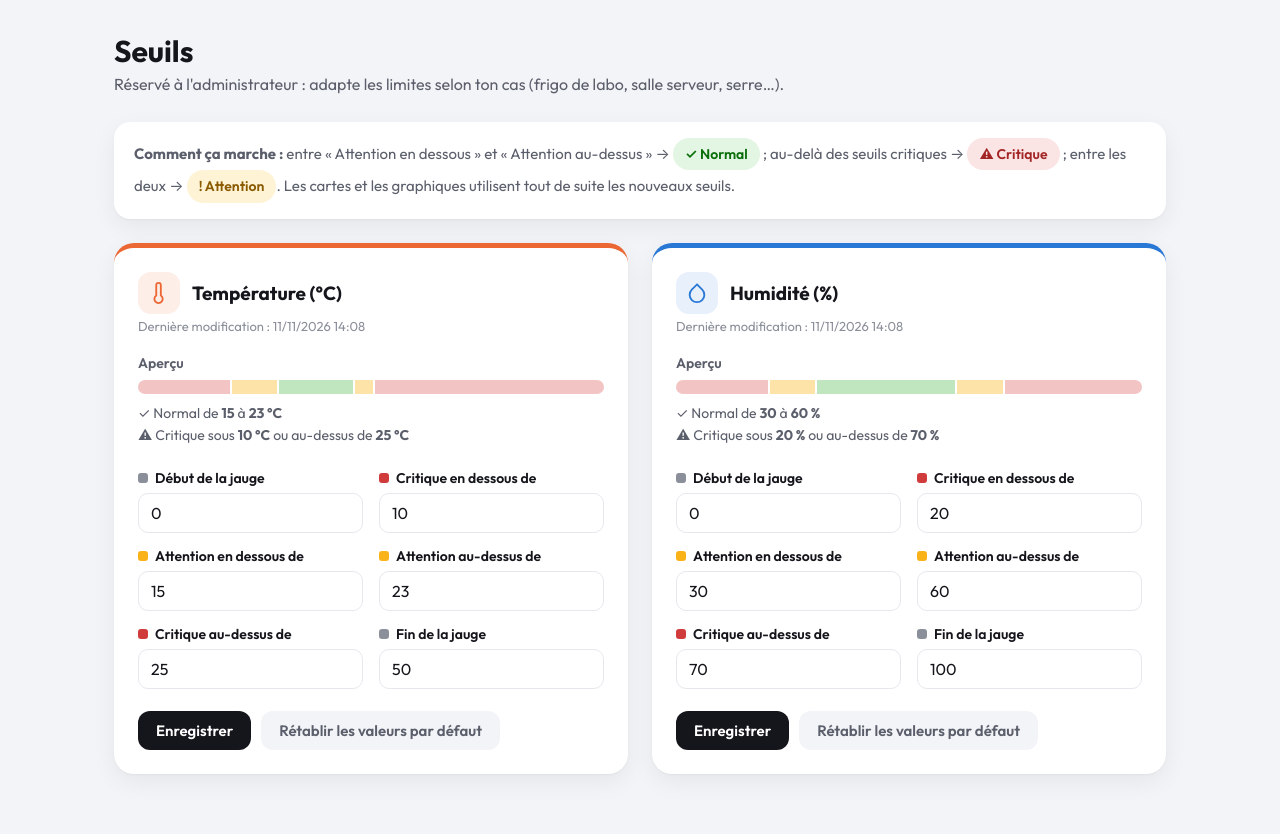
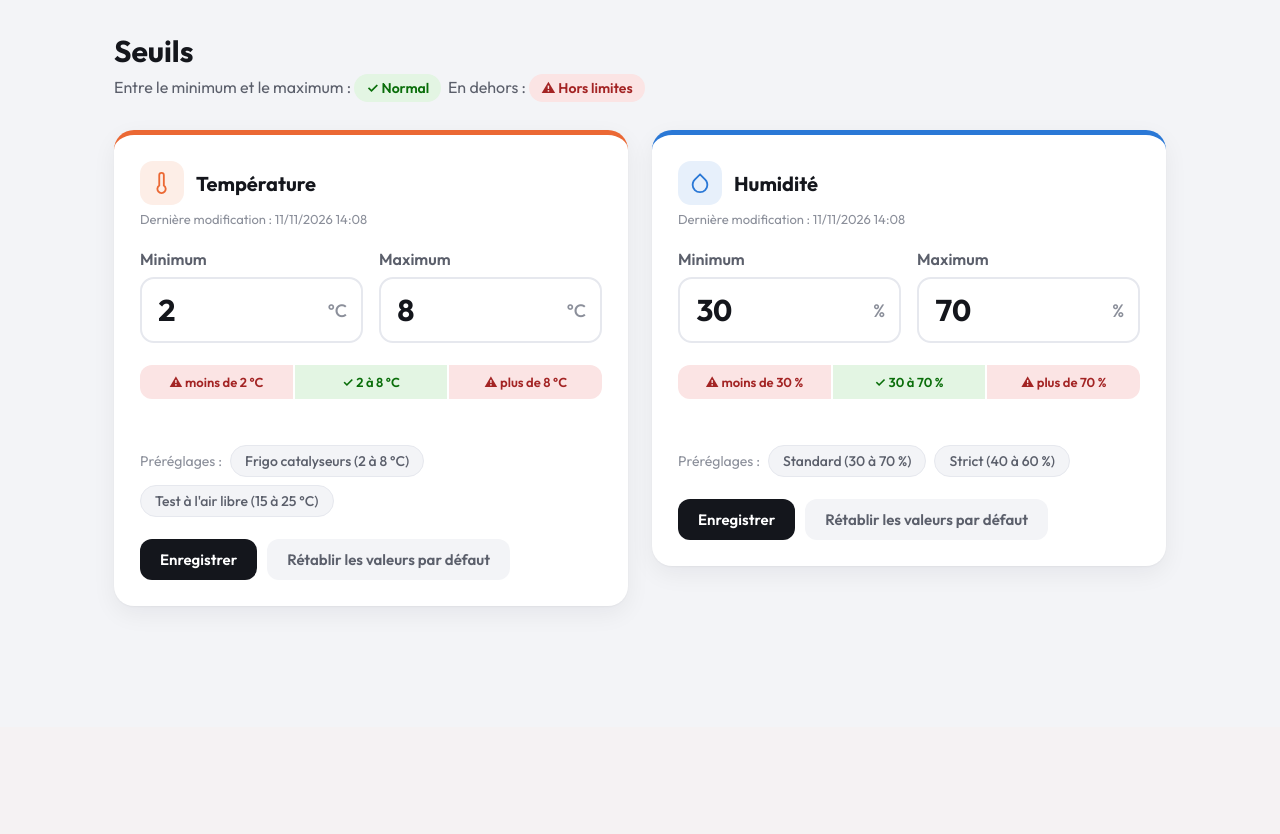
Before and after one commit to Oumayma-da/Cold_Chain_Monitoring_ioT, a Django app: page /parametres/seuils/ in a window 1280 px wide. Shown: the part 73-907 px from the top of the page. After the commit the page ends 681 px from the top, so only its background shows below. Run offline with Django 5.2, Linux system fonts and the light colour scheme; the visitor is signed in with stand-in values (Sample User, id 1); data comes from the database, SQL or seed files in the repository.

Commit message:
seuil interface changes

```diff
--- a/DHT/admin.py
+++ b/DHT/admin.py
@@ -40,4 +40,4 @@ class Dht11Admin(admin.ModelAdmin):
 # Les seuils sont aussi modifiables depuis l'admin Django
 @admin.register(Seuil)
 class SeuilAdmin(admin.ModelAdmin):
-    list_display = ('champ', 'critique_min', 'attention_min', 'attention_max', 'critique_max', 'modifie_le')
+    list_display = ('champ', 'valeur_min', 'valeur_max', 'modifie_le')
--- a/DHT/forms.py
+++ b/DHT/forms.py
@@ -38,6 +38,8 @@ from .models import Seuil  # noqa: E402
 class SeuilForm(forms.ModelForm):
     class Meta:
         model = Seuil
-        fields = ['echelle_min', 'critique_min', 'attention_min',
-                  'attention_max', 'critique_max', 'echelle_max']
-        widgets = {nom: forms.NumberInput(attrs={'step': '0.1'}) for nom in fields}
+        fields = ['valeur_min', 'valeur_max']
+        widgets = {
+            'valeur_min': forms.NumberInput(attrs={'step': '0.1'}),
+            'valeur_max': forms.NumberInput(attrs={'step': '0.1'}),
+        }
--- a/DHT/templates/DHT/base.html
+++ b/DHT/templates/DHT/base.html
@@ -183,20 +183,18 @@
         // ================= OUTILS COMMUNS =================
         const CONFIG = JSON.parse(document.getElementById('config').textContent);
 
-        // Renvoie l'état d'une valeur : normal / attention / critique
+        // Renvoie l'état d'une valeur : normal (entre min et max) ou critique (en dehors)
         function etatValeur(champ, valeur) {
             if (valeur === null || valeur === undefined) return 'inconnu';
             const s = CONFIG.seuils[champ];
-            if (valeur < s.critique_min || valeur > s.critique_max) return 'critique';
-            if (valeur < s.attention_min || valeur > s.attention_max) return 'attention';
+            if (valeur < s.min || valeur > s.max) return 'critique';
             return 'normal';
         }
 
         const TEXTES_ETAT = {
-            normal:    { icone: '✓', texte: 'Normal' },
-            attention: { icone: '!', texte: 'Attention' },
-            critique:  { icone: '⚠', texte: 'Critique' },
-            inconnu:   { icone: '•', texte: 'Aucune donnée' },
+            normal:   { icone: '✓', texte: 'Normal' },
+            critique: { icone: '⚠', texte: 'Hors limites' },
+            inconnu:  { icone: '•', texte: 'Aucune donnée' },
         };
 
         function htmlPastille(etat) {
--- a/DHT/templates/DHT/inserer.html
+++ b/DHT/templates/DHT/inserer.html
@@ -32,7 +32,6 @@
 
     .scenario:hover { transform: translateY(-2px); box-shadow: var(--ombre); }
     .scenario.normal    { border-left-color: var(--normal); }
-    .scenario.attention { border-left-color: var(--attention); }
     .scenario.critique  { border-left-color: var(--critique); }
 
     .scenario strong { display: block; font-size: 16px; margin-bottom: 4px; }
--- a/DHT/templates/DHT/seuils.html
+++ b/DHT/templates/DHT/seuils.html
@@ -8,71 +8,71 @@
 
     .message { padding: 14px 18px; border-radius: 14px; margin-bottom: 20px; font-weight: 500; background: #e3f5e3; color: #0a6e0a; }
 
-    .carte { background: var(--surface); border-radius: var(--rayon); box-shadow: var(--ombre); padding: 24px; border-top: 5px solid var(--bordure); }
+    .carte { background: var(--surface); border-radius: var(--rayon); box-shadow: var(--ombre); padding: 26px; border-top: 5px solid var(--bordure); }
     .carte.temp { border-top-color: var(--temp); }
     .carte.hum  { border-top-color: var(--hum); }
 
-    .carte-nom { display: flex; align-items: center; gap: 12px; font-size: 19px; font-weight: 700; margin-bottom: 4px; }
-    .icone { width: 42px; height: 42px; border-radius: 13px; display: grid; place-items: center; }
+    .carte-nom { display: flex; align-items: center; gap: 12px; font-size: 20px; font-weight: 700; }
+    .icone { width: 44px; height: 44px; border-radius: 13px; display: grid; place-items: center; }
     .carte.temp .icone { background: var(--temp-clair); color: var(--temp); }
     .carte.hum  .icone { background: var(--hum-clair);  color: var(--hum); }
-    .modifie { color: var(--texte-3); font-size: 13px; margin: 0 0 20px; }
+    .modifie { color: var(--texte-3); font-size: 13px; margin: 6px 0 22px; }
 
-    /* ---- Aperçu de la jauge ---- */
-    .apercu-titre { font-size: 14px; font-weight: 600; color: var(--texte-2); margin-bottom: 8px; }
-    .jauge { display: flex; gap: 2px; height: 14px; margin-bottom: 6px; }
-    .zone { height: 100%; display: grid; place-items: center; font-size: 10px; font-weight: 700; color: rgba(0,0,0,.45); overflow: hidden; }
-    .zone:first-child { border-radius: 999px 0 0 999px; }
-    .zone:last-child  { border-radius: 0 999px 999px 0; }
-    .zone.critique  { background: #f3c4c4; }
-    .zone.attention { background: #fde3a7; }
-    .zone.normal    { background: #bfe6bf; }
-    .resume { font-size: 14px; color: var(--texte-2); margin: 8px 0 22px; line-height: 1.6; }
+    /* ---- Min / Max ---- */
+    .min-max { display: grid; grid-template-columns: 1fr 1fr; gap: 16px; }
+    .champ label { display: block; font-weight: 600; color: var(--texte-2); margin-bottom: 8px; }
 
-    /* ---- Champs ---- */
-    .champs { display: grid; grid-template-columns: 1fr 1fr; gap: 14px 16px; }
-    .champ label { display: flex; align-items: center; gap: 7px; font-weight: 600; font-size: 14px; margin-bottom: 6px; }
-    .pastille-mini { width: 10px; height: 10px; border-radius: 3px; flex: none; }
-    .pastille-mini.critique  { background: var(--critique); }
-    .pastille-mini.attention { background: var(--attention); }
-    .pastille-mini.echelle   { background: var(--texte-3); }
+    .saisie { position: relative; }
+    .saisie input {
+        width: 100%; font: inherit; font-size: 30px; font-weight: 700; padding: 12px 56px 12px 16px;
+        border: 2px solid var(--bordure); border-radius: 14px; background: var(--surface); color: var(--texte);
+        font-variant-numeric: tabular-nums;
+    }
+    .saisie input:focus { outline: none; border-color: var(--hum); }
+    .saisie .unite { position: absolute; right: 16px; top: 50%; transform: translateY(-50%); color: var(--texte-3); font-size: 18px; font-weight: 500; }
 
-    .champ input {
-        width: 100%; font: inherit; font-size: 16px; padding: 9px 12px;
-        border: 1px solid var(--bordure); border-radius: 10px; background: var(--surface); color: var(--texte);
+    .errorlist { color: var(--critique); margin: 6px 0 0; padding: 0; list-style: none; font-size: 14px; }
+    .erreur-generale { background: #fbe4e4; color: #a32424; border-radius: 12px; padding: 10px 14px; margin-bottom: 16px; font-size: 14px; }
+    .erreur-generale .errorlist { color: inherit; margin: 0; }
+
+    /* ---- Aperçu ---- */
+    .apercu { display: flex; gap: 2px; height: 34px; margin-top: 22px; border-radius: 12px; overflow: hidden; font-size: 13px; font-weight: 600; }
+    .apercu div { flex: 1; display: grid; place-items: center; }
+    .apercu .bas, .apercu .haut { background: #fbe4e4; color: #a32424; }
+    .apercu .ok { background: #e3f5e3; color: #0a6e0a; }
+    #erreur-temp, #erreur-hum { color: var(--critique); font-size: 14px; margin-top: 8px; min-height: 20px; }
+
+    /* ---- Préréglages ---- */
+    .prereglages { display: flex; gap: 8px; flex-wrap: wrap; margin-top: 18px; align-items: center; }
+    .prereglages span { color: var(--texte-3); font-size: 14px; }
+    .chip {
+        font: inherit; font-size: 14px; font-weight: 500; cursor: pointer;
+        background: var(--fond); color: var(--texte-2); border: 1px solid var(--bordure);
+        border-radius: 999px; padding: 6px 14px;
     }
-    .champ input:focus { outline: 2px solid var(--hum); border-color: transparent; }
-    .errorlist { color: var(--critique); margin: 4px 0 0; padding: 0; list-style: none; font-size: 13px; }
-    .erreur-generale { background: #fbe4e4; color: #a32424; border-radius: 10px; padding: 10px 14px; margin-bottom: 16px; font-size: 14px; }
-    .erreur-generale .errorlist { color: inherit; }
+    .chip:hover { background: var(--surface); color: var(--texte); }
 
     .actions { display: flex; gap: 10px; margin-top: 22px; flex-wrap: wrap; }
-    .bouton { font: inherit; font-weight: 600; font-size: 15px; border: none; border-radius: 12px; padding: 10px 18px; cursor: pointer; background: var(--texte); color: white; }
+    .bouton { font: inherit; font-weight: 600; font-size: 15px; border: none; border-radius: 12px; padding: 11px 20px; cursor: pointer; background: var(--texte); color: white; }
     .bouton.secondaire { background: var(--fond); color: var(--texte-2); }
-
-    .info { background: var(--surface); border-radius: 16px; box-shadow: var(--ombre); padding: 16px 20px; margin-bottom: 24px; color: var(--texte-2); font-size: 15px; line-height: 1.6; }
 {% endblock %}
 
 {% block contenu %}
     <h1 class="titre-page">Seuils</h1>
-    <p class="sous-titre">Réservé à l'administrateur : adapte les limites selon ton cas (frigo de labo, salle serveur, serre…).</p>
+    <p class="sous-titre">
+        Entre le minimum et le maximum : <span class="pastille normal">✓ Normal</span>
+        &nbsp;En dehors : <span class="pastille critique">⚠ Hors limites</span>
+    </p>
 
     {% for message in messages %}
         <div class="message">✓ {{ message }}</div>
     {% endfor %}
 
-    <div class="info">
-        <strong>Comment ça marche :</strong>
-        entre « Attention en dessous » et « Attention au-dessus » → <span class="pastille normal">✓ Normal</span> ;
-        au-delà des seuils critiques → <span class="pastille critique">⚠ Critique</span> ;
-        entre les deux → <span class="pastille attention">! Attention</span>.
-        Les cartes et les graphiques utilisent tout de suite les nouveaux seuils.
-    </div>
-
     <div class="grille">
         {% for c in cartes %}
         <form method="post" class="carte {{ c.mesure.code }}" data-champ="{{ c.mesure.code }}" novalidate>
             {% csrf_token %}
+
             <div class="carte-nom">
                 <span class="icone">
                     {% if c.mesure.code == 'temp' %}
@@ -81,30 +81,46 @@
                     <svg width="22" height="22" viewBox="0 0 24 24" fill="none" stroke="currentColor" stroke-width="2" stroke-linecap="round"><path d="M12 2.7l5.7 5.7a8 8 0 1 1-11.4 0z"/></svg>
                     {% endif %}
                 </span>
-                {{ c.mesure.nom }} ({{ c.mesure.unite }})
+                {{ c.mesure.nom }}
             </div>
             <p class="modifie">Dernière modification : {{ c.seuil.modifie_le|date:"d/m/Y H:i" }}</p>
-
-            <!-- Aperçu en direct -->
-            <div class="apercu-titre">Aperçu</div>
-            <div class="jauge"></div>
-            <div class="resume"></div>
 
             {% if c.form.non_field_errors %}
                 <div class="erreur-generale">{{ c.form.non_field_errors }}</div>
             {% endif %}
 
-            <div class="champs">
-                {% for champ in c.form %}
+            <!-- Les 2 valeurs -->
+            <div class="min-max">
                 <div class="champ">
-                    <label for="{{ champ.id_for_label }}">
-                        <span class="pastille-mini {% if 'critique' in champ.name %}critique{% elif 'attention' in champ.name %}attention{% else %}echelle{% endif %}"></span>
-                        {{ champ.label }}
-                    </label>
-                    {{ champ }}
-                    {{ champ.errors }}
+                    <label for="{{ c.form.valeur_min.id_for_label }}">Minimum</label>
+                    <div class="saisie">{{ c.form.valeur_min }}<span class="unite">{{ c.mesure.unite }}</span></div>
+                    {{ c.form.valeur_min.errors }}
                 </div>
-                {% endfor %}
+                <div class="champ">
+                    <label for="{{ c.form.valeur_max.id_for_label }}">Maximum</label>
+                    <div class="saisie">{{ c.form.valeur_max }}<span class="unite">{{ c.mesure.unite }}</span></div>
+                    {{ c.form.valeur_max.errors }}
+                </div>
+            </div>
+
+            <!-- Aperçu en direct -->
+            <div class="apercu">
+                <div class="bas"></div>
+                <div class="ok"></div>
+                <div class="haut"></div>
+            </div>
+            <div id="erreur-{{ c.mesure.code }}"></div>
+
+            <!-- Préréglages : remplissent les champs (il faut ensuite cliquer sur Enregistrer) -->
+            <div class="prereglages">
+                <span>Préréglages :</span>
+                {% if c.mesure.code == 'temp' %}
+                    <button type="button" class="chip" data-min="2" data-max="8">Frigo catalyseurs (2 à 8 °C)</button>
+                    <button type="button" class="chip" data-min="15" data-max="25">Test à l'air libre (15 à 25 °C)</button>
+                {% else %}
+                    <button type="button" class="chip" data-min="30" data-max="70">Standard (30 à 70 %)</button>
+                    <button type="button" class="chip" data-min="40" data-max="60">Strict (40 à 60 %)</button>
+                {% endif %}
             </div>
 
             <div class="actions">
@@ -118,39 +134,36 @@
 
 {% block script %}
 <script>
-    // Met à jour l'aperçu de la jauge pendant que l'admin tape
     document.querySelectorAll('form[data-champ]').forEach(form => {
         const champ = form.dataset.champ;
         const unite = CONFIG.mesures[champ].unite;
-        const lire = nom => parseFloat(form.querySelector(`[name="${champ}-${nom}"]`).value);
+        const champMin = form.querySelector(`[name="${champ}-valeur_min"]`);
+        const champMax = form.querySelector(`[name="${champ}-valeur_max"]`);
 
+        // Met à jour l'aperçu pendant que l'admin tape
         function majApercu() {
-            const v = {
-                emin: lire('echelle_min'), cmin: lire('critique_min'), amin: lire('attention_min'),
-                amax: lire('attention_max'), cmax: lire('critique_max'), emax: lire('echelle_max'),
-            };
-            const jauge = form.querySelector('.jauge');
-            const resume = form.querySelector('.resume');
+            const min = parseFloat(champMin.value);
+            const max = parseFloat(champMax.value);
+            const erreur = document.getElementById('erreur-' + champ);
 
-            const ordreOk = v.emin <= v.cmin && v.cmin <= v.amin && v.amin < v.amax && v.amax <= v.cmax && v.cmax <= v.emax;
-            if (Object.values(v).some(isNaN) || !ordreOk) {
-                jauge.innerHTML = '';
-                resume.innerHTML = '<span style="color:var(--critique)">⚠ Les valeurs ne sont pas dans le bon ordre.</span>';
-                return;
-            }
+            if (isNaN(min) || isNaN(max)) { erreur.textContent = 'Remplis les deux valeurs.'; return; }
+            if (min >= max) { erreur.textContent = '⚠ Le minimum doit être plus petit que le maximum.'; return; }
 
-            const zones = [
-                ['critique', v.emin, v.cmin], ['attention', v.cmin, v.amin], ['normal', v.amin, v.amax],
-                ['attention', v.amax, v.cmax], ['critique', v.cmax, v.emax],
-            ].filter(([, de, a]) => a > de);
-            jauge.innerHTML = zones.map(([etat, de, a]) => `<div class="zone ${etat}" style="flex:${a - de}"></div>`).join('');
-
-            resume.innerHTML =
-                `✓ Normal de <strong>${v.amin}</strong> à <strong>${v.amax} ${unite}</strong><br>` +
-                `⚠ Critique sous <strong>${v.cmin} ${unite}</strong> ou au-dessus de <strong>${v.cmax} ${unite}</strong>`;
+            erreur.textContent = '';
+            form.querySelector('.apercu .bas').textContent = `⚠ moins de ${min} ${unite}`;
+            form.querySelector('.apercu .ok').textContent = `✓ ${min} à ${max} ${unite}`;
+            form.querySelector('.apercu .haut').textContent = `⚠ plus de ${max} ${unite}`;
         }
 
-        form.querySelectorAll('input[type=number]').forEach(i => i.addEventListener('input', majApercu));
+        // Boutons de préréglage
+        form.querySelectorAll('.chip').forEach(chip => chip.addEventListener('click', () => {
+            champMin.value = chip.dataset.min;
+            champMax.value = chip.dataset.max;
+            majApercu();
+        }));
+
+        champMin.addEventListener('input', majApercu);
+        champMax.addEventListener('input', majApercu);
         majApercu();
     });
 </script>
--- a/DHT/views.py
+++ b/DHT/views.py
@@ -13,13 +13,18 @@ MESURES = {
     'hum': {'code': 'hum', 'nom': 'Humidité', 'unite': '%'},
 }
 
-# B2 : scénarios de test en un clic (les 3 cas du TP + humidité)
-SCENARIOS = {
-    'normal':   {'nom': 'Normal',            'temp': 20, 'hum': 50, 'etat': 'normal'},
-    'limite':   {'nom': 'Limite (25 °C)',    'temp': 25, 'hum': 55, 'etat': 'attention'},
-    'alerte':   {'nom': 'Alerte (30 °C)',    'temp': 30, 'hum': 55, 'etat': 'critique'},
-    'humidite': {'nom': 'Humidité critique', 'temp': 21, 'hum': 80, 'etat': 'critique'},
-}
+# B2 : scénarios de test en un clic, calculés à partir des seuils actuels
+def scenarios():
+    s = Seuil.tous()
+    t, h = s['temp'], s['hum']
+    temp_ok = round((t['min'] + t['max']) / 2, 1)   # milieu de la plage
+    hum_ok = round((h['min'] + h['max']) / 2, 1)
+    return {
+        'normal': {'nom': 'Normal',              'temp': temp_ok,      'hum': hum_ok, 'etat': 'normal'},
+        'chaud':  {'nom': 'Trop chaud',          'temp': t['max'] + 3, 'hum': hum_ok, 'etat': 'critique'},
+        'froid':  {'nom': 'Trop froid',          'temp': t['min'] - 2, 'hum': hum_ok, 'etat': 'critique'},
+        'humide': {'nom': 'Humidité trop haute', 'temp': temp_ok,      'hum': min(100, h['max'] + 10), 'etat': 'critique'},
+    }
 
 
 def config_js():
@@ -69,10 +74,11 @@ def inserer_test(request):
 
     if request.method == 'POST':
         scenario = request.POST.get('scenario')
+        liste = scenarios()
 
-        if scenario in SCENARIOS:
+        if scenario in liste:
             # Bouton de scénario rapide
-            s = SCENARIOS[scenario]
+            s = liste[scenario]
             mesure = enregistrer_mesure(s['temp'], s['hum'])
             messages.success(request, f"Scénario « {s['nom']} » inséré : {mesure.temp} °C / {mesure.hum} %")
             return redirect('inserer_test')
@@ -91,7 +97,7 @@ def inserer_test(request):
         'config': config_js(),
         'page': 'inserer',
         'form': form,
-        'scenarios': SCENARIOS,
+        'scenarios': scenarios(),
         'dernieres': dernieres,
     })
 
@@ -108,7 +114,8 @@ def modifier_seuils(request):
         # Bouton "Rétablir les valeurs par défaut" (celles de settings.py)
         if action in ('defaut_temp', 'defaut_hum'):
             champ = action.replace('defaut_', '')
-            Seuil.objects.filter(champ=champ).update(**settings.SEUILS[champ])
+            defaut = settings.SEUILS[champ]
+            Seuil.objects.filter(champ=champ).update(valeur_min=defaut['min'], valeur_max=defaut['max'])
             messages.success(request, f"Seuils {MESURES[champ]['nom']} remis aux valeurs par défaut.")
             return redirect('modifier_seuils')
 
```
Also changed, not shown: DHT/models.py (+16 -28 lines), DHT/templates/DHT/dashboard.html (+32 -29 lines), DHT/templates/DHT/graphique.html (+4 -7 lines), projet/settings.py (+2 -10 lines), DHT/migrations/0003_seuil_min_max.py (added).
